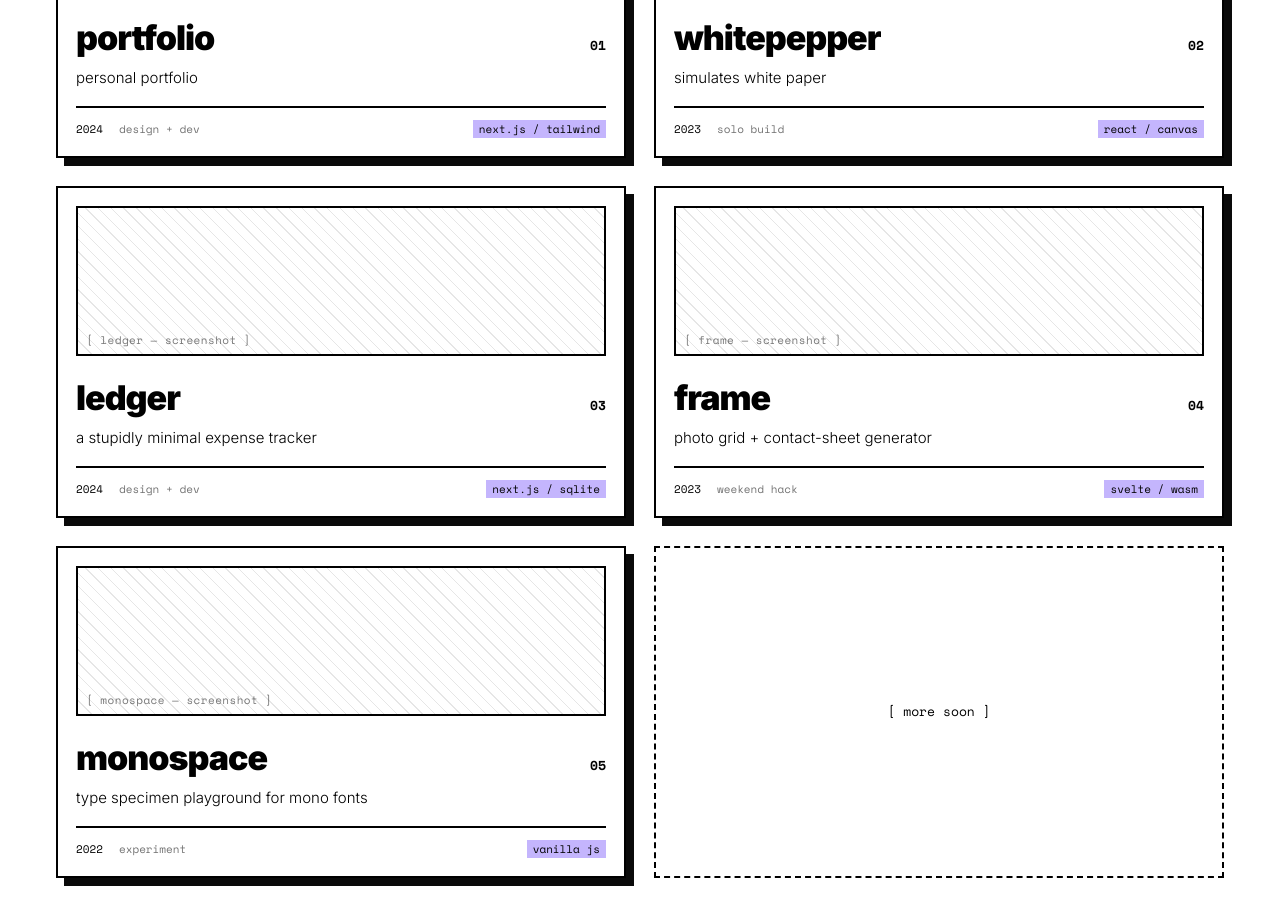
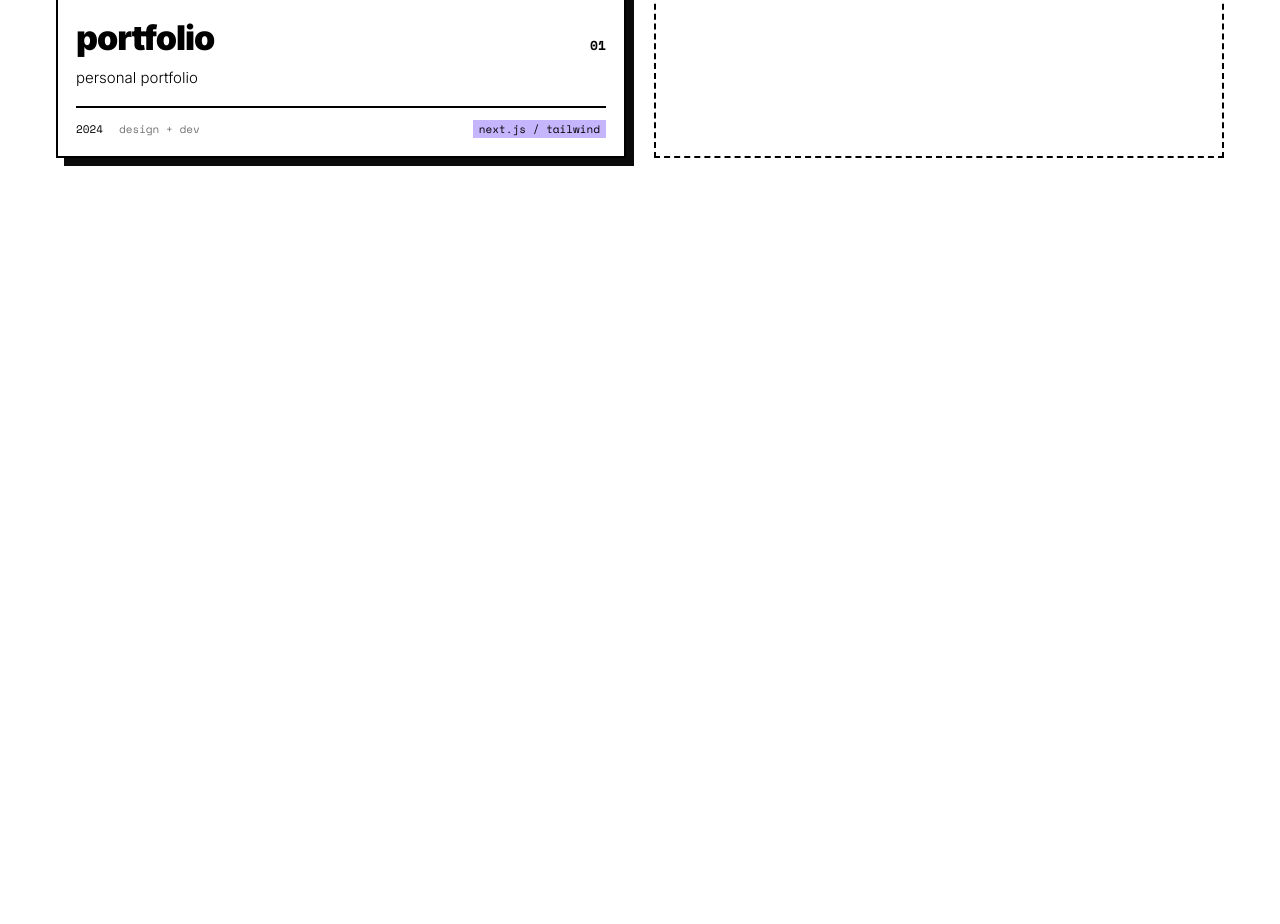
Before and after one commit to suki60/portfolio, a Next.js app: page /projects in a window 1280 px wide. Shown: the part 318-1242 px from the top of the page. After the commit the page ends 800 px from the top, so only its background shows below. Built offline with nearby package versions, Linux system fonts and the light colour scheme.

Commit message:
rm: hardcoded projects

```diff
--- a/src/pages/projects.js
+++ b/src/pages/projects.js
@@ -24,38 +24,6 @@
     stack: 'next.js / tailwind',
     href: '/',
   },
-  {
-    name: 'whitepepper',
-    description: 'simulates white paper',
-    year: '2023',
-    role: 'solo build',
-    stack: 'react / canvas',
-    href: '#',
-  },
-  {
-    name: 'ledger',
-    description: 'a stupidly minimal expense tracker',
-    year: '2024',
-    role: 'design + dev',
-    stack: 'next.js / sqlite',
-    href: '#',
-  },
-  {
-    name: 'frame',
-    description: 'photo grid + contact-sheet generator',
-    year: '2023',
-    role: 'weekend hack',
-    stack: 'svelte / wasm',
-    href: '#',
-  },
-  {
-    name: 'monospace',
-    description: 'type specimen playground for mono fonts',
-    year: '2022',
-    role: 'experiment',
-    stack: 'vanilla js',
-    href: '#',
-  },
 ]
 
 const Projects = () => (
```
